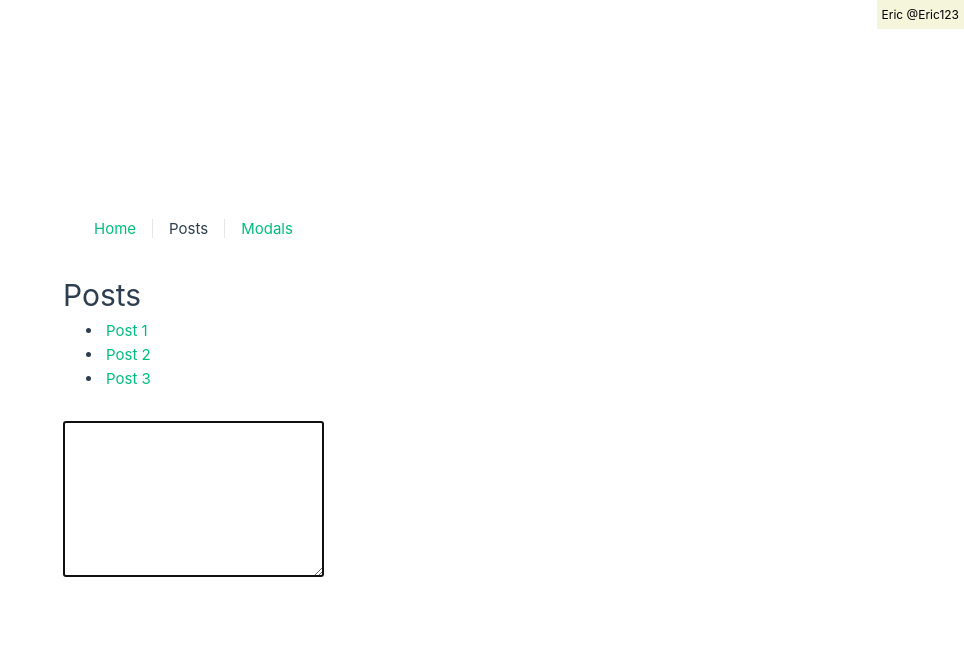
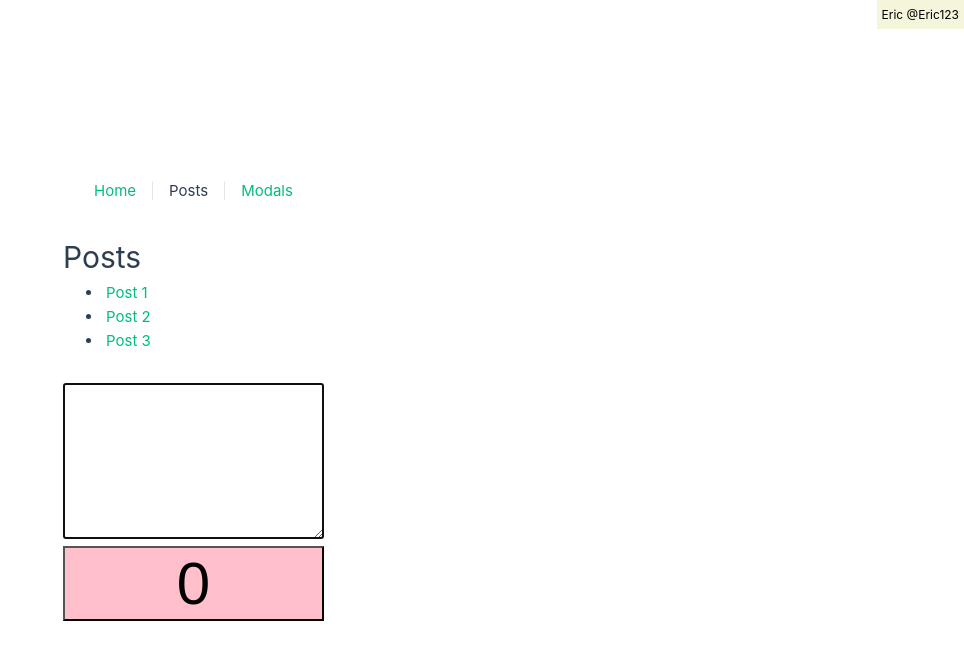
Before and after one commit to EricTimRussell/vue-comp-basics, a Vue app: page /posts in a window 1280 px wide. Shown: the top 660 px of the page, without its empty margins (316-1280 px from the left). Built offline with nearby package versions, Linux system fonts and the light colour scheme.

Commit message:
re-use composable global counter

```diff
--- a/src/use/useCounter.js
+++ b/src/use/useCounter.js
@@ -1,10 +1,10 @@
 import { reactive, computed, watch } from "vue";
 
+const counterData = reactive({
+  count: 0,
+  title: 'My Counter'
+})
 export function useCounter(){
-  const counterData = reactive({
-    count: 0,
-    title: 'My Counter'
-  })
 
   watch(() => counterData.count, (newCount) => {
     if (newCount === 20) {
--- a/src/views/PostsView.vue
+++ b/src/views/PostsView.vue
@@ -7,12 +7,19 @@
       </li>
     </ul>
     <textarea v-autofocus name="" id="" cols="30" rows="10"></textarea>
+
+    <div>
+      <button @click="increaseCounter(1)" class="counter-button" :class="{ 'yellow': oddOrEven === 'odd' }">{{
+        counterData.count }}</button>
+    </div>
+
   </div>
 </template>
 
 <script setup>
 import { vAutofocus } from "@/directives/vAutofocus"
 import { ref } from "vue";
+import { useCounter } from "@/use/useCounter";
 
 const posts = ref([
   {
@@ -29,6 +36,7 @@
   }
 ])
 
+const { counterData, increaseCounter, oddOrEven } = useCounter()
 
 </script>
 
@@ -36,4 +44,12 @@
 ul{
   margin-bottom: 30px;
 }
+.counter-button{
+  font-size: 60px;
+  width: 100%;
+  background-color: pink;
+}
+.counter-button.yellow{
+  background-color: yellow;
+}
 </style>
```
